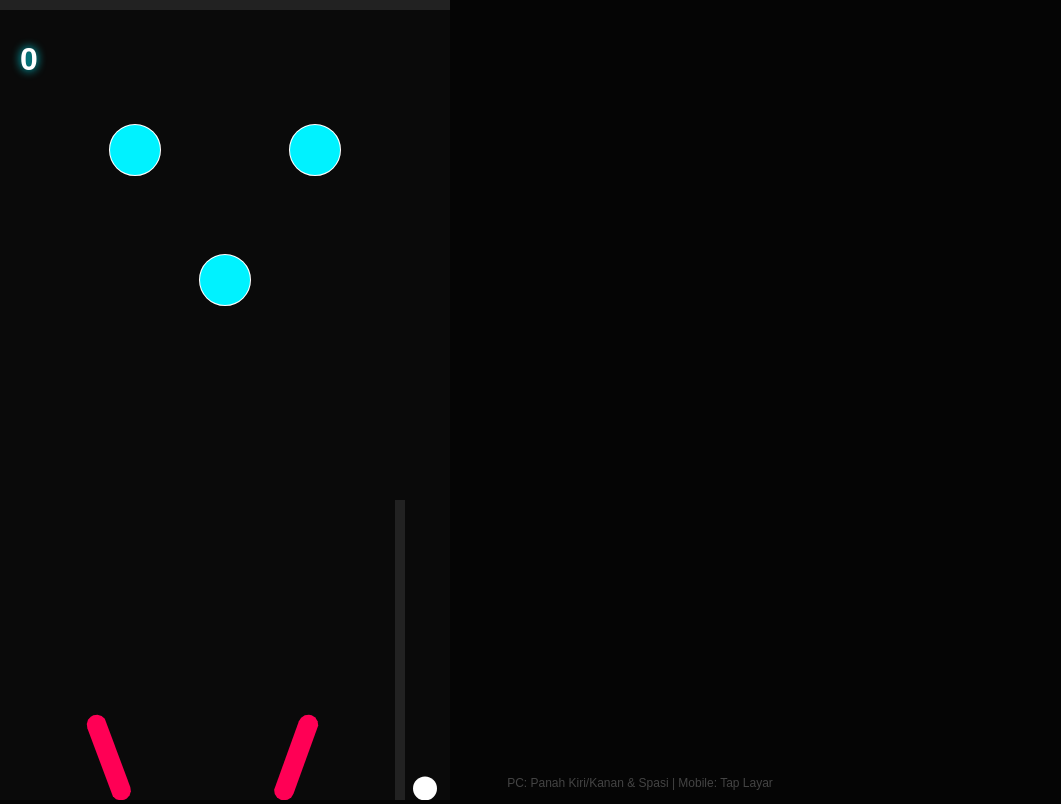
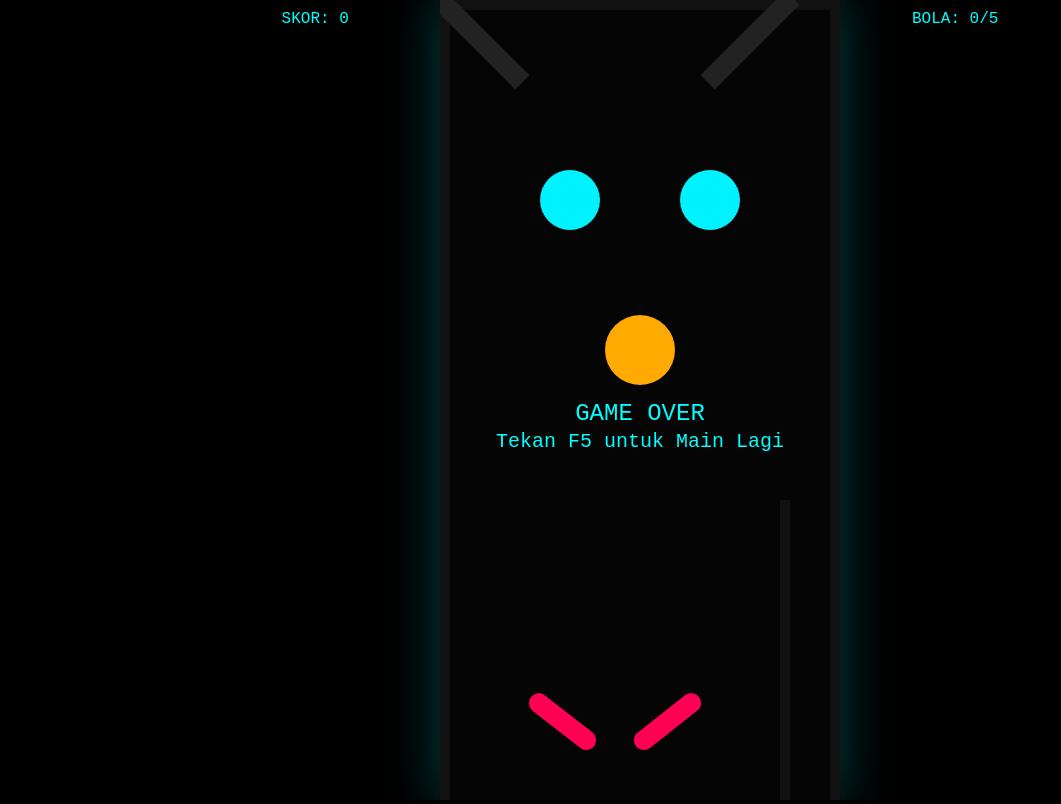
Before and after one commit to xirecentxz/plinko-web-game, a plain HTML site: page index.html in a window 1280 px wide. Shown: the whole page, without its empty margins (0-1061 px from the left). Drawn offline with nearby package versions, Linux system fonts and the light colour scheme.

Commit message:
Update index.html

```diff
--- a/index.html
+++ b/index.html
@@ -3,107 +3,146 @@
 <head>
     <meta charset="UTF-8">
     <meta name="viewport" content="width=device-width, initial-scale=1.0, maximum-scale=1.0, user-scalable=no">
-    <title>GitHub Neon Pinball</title>
+    <title>Pinball Matang - 5 Balls</title>
     <style>
-        body { margin: 0; background: #050505; color: white; overflow: hidden; font-family: sans-serif; }
-        #ui { position: absolute; top: 20px; left: 20px; pointer-events: none; text-shadow: 0 0 10px #00f2ff; }
-        .controls { position: absolute; bottom: 10px; width: 100%; text-align: center; color: #444; font-size: 12px; }
-        /* Tombol Tembak khusus Mobile */
-        #shootBtn { position: absolute; bottom: 20px; right: 20px; width: 60px; height: 60px; border-radius: 50%; background: #ffaa00; border: none; color: white; font-weight: bold; display: none; }
+        body { margin: 0; background: #000; color: #0ff; overflow: hidden; font-family: 'Courier New', Courier, monospace; }
+        #ui { position: absolute; top: 10px; width: 100%; display: flex; justify-content: space-around; pointer-events: none; }
+        #msg { position: absolute; top: 50%; width: 100%; text-align: center; font-size: 24px; display: none; }
+        canvas { box-shadow: 0 0 50px #004444; display: block; margin: 0 auto; }
     </style>
 </head>
 <body>
     <div id="ui">
-        <h1 id="score">0</h1>
+        <div>SKOR: <span id="score">0</span></div>
+        <div>BOLA: <span id="ballCount">5</span>/5</div>
     </div>
-    <button id="shootBtn">PUSH</button>
-    <div class="controls">PC: Panah Kiri/Kanan & Spasi | Mobile: Tap Layar</div>
+    <div id="msg">GAME OVER<br><small>Tekan F5 untuk Main Lagi</small></div>
 
     <script src="https://cdnjs.cloudflare.com/ajax/libs/matter-js/0.19.0/matter.min.js"></script>
     <script>
         const { Engine, Render, Runner, Bodies, Composite, Body, Constraint, Events } = Matter;
 
         const engine = Engine.create();
-        const world = engine.world;
-        const width = Math.min(window.innerWidth, 450);
+        const width = 400;
         const height = window.innerHeight;
         let score = 0;
+        let ballLeft = 5;
+        let power = 0;
+        let isGameOver = false;
 
         const render = Render.create({
             element: document.body,
             engine: engine,
-            options: { width, height, wireframes: false, background: '#0a0a0a' }
+            options: { width, height, wireframes: false, background: '#050505' }
         });
 
-        // 1. DINDING & JALUR PELUNCUR
-        const wallOpt = { isStatic: true, render: { fillStyle: '#222' } };
-        const plungerWall = Bodies.rectangle(width - 50, height - 150, 10, 300, wallOpt);
-        const topCurve = Bodies.rectangle(width/2, 0, width, 20, wallOpt);
+        // 1. BATAS RUANG (BOX GAME)
+        const wallOpt = { isStatic: true, render: { fillStyle: '#111' } };
+        const walls = [
+            Bodies.rectangle(width/2, 5, width, 10, wallOpt), // Atas
+            Bodies.rectangle(5, height/2, 10, height, wallOpt), // Kiri
+            Bodies.rectangle(width-5, height/2, 10, height, wallOpt), // Kanan
+            Bodies.rectangle(width - 55, height - 150, 10, 300, wallOpt), // Jalur Peluncur
+            // PENGARAH POJOK ATAS (Agar bola ke tengah)
+            Bodies.rectangle(40, 40, 120, 20, { isStatic: true, angle: Math.PI/4, render: { fillStyle: '#222' } }),
+            Bodies.rectangle(width-90, 40, 120, 20, { isStatic: true, angle: -Math.PI/4, render: { fillStyle: '#222' } })
+        ];
 
-        // 2. BUMPER NEON
-        const bumper = (x, y) => Bodies.circle(x, y, 25, {
-            isStatic: true, restitution: 1.5, render: { fillStyle: '#00f2ff', strokeStyle: '#fff', lineWidth: 2 }
-        });
-        const bumpers = [bumper(width*0.3, 150), bumper(width*0.7, 150), bumper(width*0.5, 280)];
+        // 2. FLIPPER DENGAN PEMBATAS (STOPPER)
+        function createFlipper(x, y, side) {
+            const f = Bodies.rectangle(x, y, 80, 20, {
+                chamfer: { radius: 10 },
+                render: { fillStyle: '#ff0055' },
+                collisionFilter: { group: -1 }
+            });
 
-        // 3. FLIPPER LOGIC
-        function createFlipper(x, y, side) {
-            const f = Bodies.rectangle(x, y, 90, 20, {
-                chamfer: { radius: 10 }, render: { fillStyle: '#ff0055' }
-            });
-            const pivotX = side === 'left' ? x - 40 : x + 40;
+            const pivotX = side === 'left' ? x - 35 : x + 35;
             const pivot = Constraint.create({
-                pointA: { x: pivotX, y: y }, bodyB: f, pointB: { x: side === 'left' ? -40 : 40, y: 0 },
+                pointA: { x: pivotX, y: y },
+                bodyB: f,
+                pointB: { x: side === 'left' ? -35 : 35, y: 0 },
                 stiffness: 1, length: 0, render: { visible: false }
             });
+
+            // Stopper agar tidak berputar 360 (Benda tak terlihat untuk menahan)
+            const stopAngle = side === 'left' ? 0.5 : -0.5;
+            const stopper = Bodies.circle(x, y + (side === 'left' ? 30 : 30), 5, { isStatic: true, isSensor: true });
+
             return { body: f, pivot };
         }
-        const leftF = createFlipper(width * 0.3, height - 80, 'left');
-        const rightF = createFlipper(width * 0.6, height - 80, 'right');
 
-        // 4. BOLA & RESET
-        const ball = Bodies.circle(width - 25, height - 50, 12, {
-            restitution: 0.5, render: { fillStyle: '#fff', boxShadow: '0 0 10px #fff' }
+        const leftF = createFlipper(130, height - 100, 'left');
+        const rightF = createFlipper(width - 180, height - 100, 'right');
+
+        // 3. OBJEK BUMPER
+        const bumpers = [
+            Bodies.circle(130, 200, 30, { isStatic: true, restitution: 1.5, render: { fillStyle: '#00f2ff' } }),
+            Bodies.circle(270, 200, 30, { isStatic: true, restitution: 1.5, render: { fillStyle: '#00f2ff' } }),
+            Bodies.circle(200, 350, 35, { isStatic: true, restitution: 1.5, render: { fillStyle: '#ffaa00' } })
+        ];
+
+        // 4. BOLA
+        let ball = Bodies.circle(width - 30, height - 50, 12, {
+            restitution: 0.5, mass: 1, render: { fillStyle: '#fff' }
         });
 
-        Composite.add(world, [
-            plungerWall, topCurve, ball,
-            leftF.body, leftF.pivot,
-            rightF.body, rightF.pivot,
-            ...bumpers,
-            Bodies.rectangle(-10, height/2, 20, height, wallOpt), // Wall Left
-            Bodies.rectangle(width+10, height/2, 20, height, wallOpt), // Wall Right
-            Bodies.rectangle(width/2, height+20, width, 40, wallOpt) // Bottom
-        ]);
+        Composite.add(engine.world, [...walls, ...bumpers, leftF.body, leftF.pivot, rightF.body, rightF.pivot, ball]);
 
-        // 5. KONTROL & SHOOT
-        const shoot = () => Body.applyForce(ball, ball.position, { x: 0, y: -0.04 });
-
+        // 5. LOGIKA KONTROL
+        const keys = {};
         window.addEventListener('keydown', e => {
-            if(e.code === 'ArrowLeft') Body.setAngularVelocity(leftF.body, -0.4);
-            if(e.code === 'ArrowRight') Body.setAngularVelocity(rightF.body, 0.4);
-            if(e.code === 'Space') shoot();
+            keys[e.code] = true;
+            if(e.code === 'Space' && !isGameOver) power = Math.min(power + 0.005, 0.15); // Cas tenaga
+        });
+        window.addEventListener('keyup', e => {
+            keys[e.code] = false;
+            if(e.code === 'Space' && !isGameOver) {
+                Body.applyForce(ball, ball.position, { x: 0, y: -power });
+                power = 0;
+            }
         });
 
+        // Touch Support
         window.addEventListener('touchstart', e => {
             const x = e.touches[0].clientX;
-            if (x > width - 60) shoot(); // Area peluncur
-            else if (x < width/2) Body.setAngularVelocity(leftF.body, -0.4);
-            else Body.setAngularVelocity(rightF.body, 0.4);
+            if(x > width - 60) power = 0.1; // Auto power di mobile
+            else if(x < width/2) keys['ArrowLeft'] = true;
+            else keys['ArrowRight'] = true;
+        });
+        window.addEventListener('touchend', () => {
+            if(power > 0) { Body.applyForce(ball, ball.position, { x: 0, y: -power }); power = 0; }
+            keys['ArrowLeft'] = false; keys['ArrowRight'] = false;
         });
 
-        // 6. SCORE & OUT OF BOUNDS
+        // 6. UPDATE LOOP
+        Events.on(engine, 'beforeUpdate', () => {
+            if (keys['ArrowLeft']) Body.setAngularVelocity(leftF.body, -0.3);
+            else Body.setAngle(leftF.body, 0.3); // Balik ke posisi asal
+
+            if (keys['ArrowRight']) Body.setAngularVelocity(rightF.body, 0.3);
+            else Body.setAngle(rightF.body, -0.3); // Balik ke posisi asal
+
+            // Cek jika bola jatuh
+            if(ball.position.y > height + 50 && !isGameOver) {
+                ballLeft--;
+                document.getElementById('ballCount').innerText = ballLeft;
+                if(ballLeft <= 0) {
+                    isGameOver = true;
+                    document.getElementById('msg').style.display = 'block';
+                } else {
+                    Body.setPosition(ball, { x: width - 30, y: height - 50 });
+                    Body.setVelocity(ball, { x: 0, y: 0 });
+                }
+            }
+        });
+
         Events.on(engine, 'collisionStart', (e) => {
             e.pairs.forEach(p => {
                 if(bumpers.includes(p.bodyA) || bumpers.includes(p.bodyB)) {
-                    score += 10;
+                    score += 100;
                     document.getElementById('score').innerText = score;
                 }
             });
-        });
-
-        Events.on(engine, 'afterUpdate', () => {
-            if(ball.position.y > height) Body.setPosition(ball, { x: width - 25, y: height - 50 });
         });
 
         Render.run(render);
```
